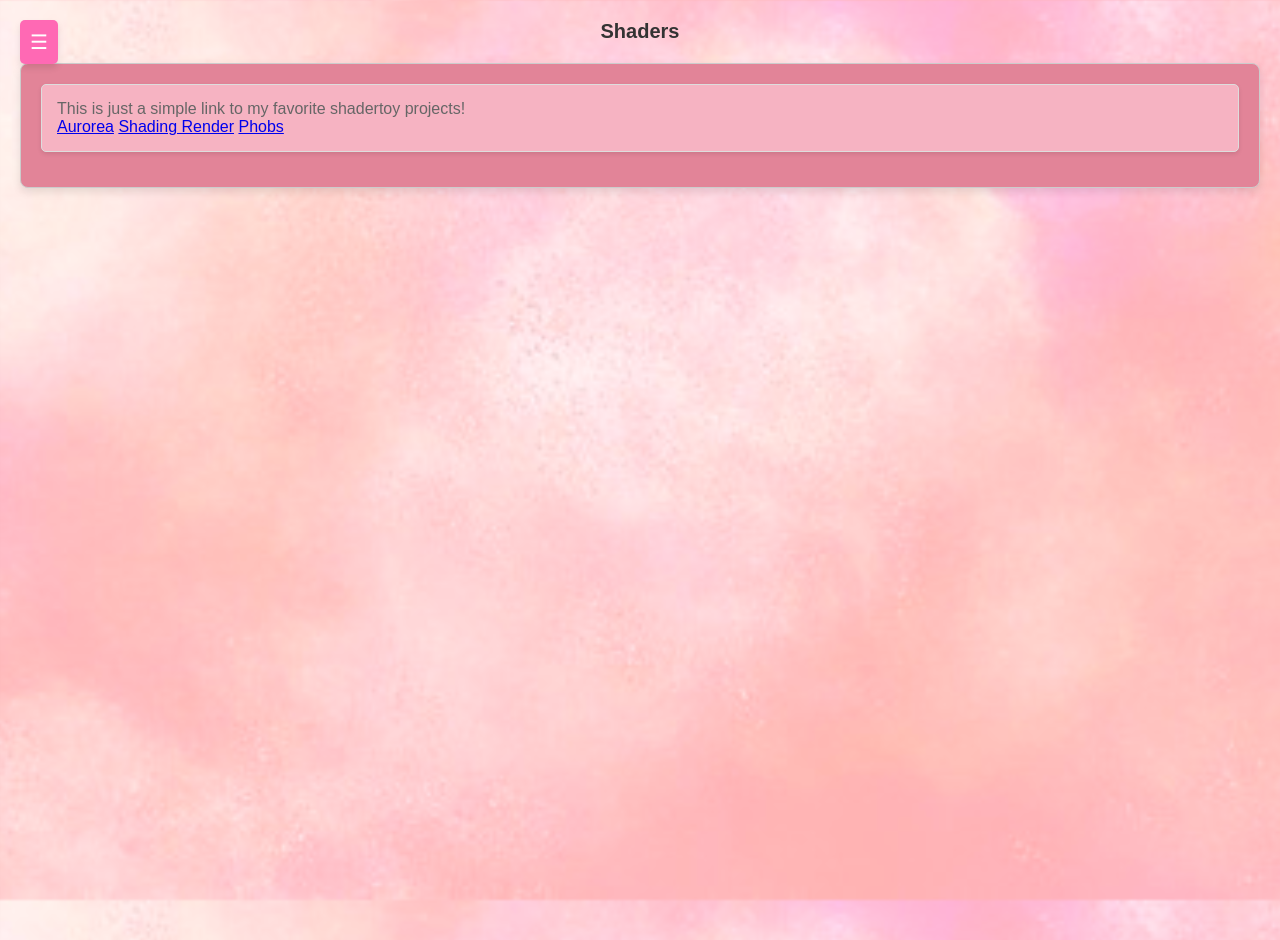
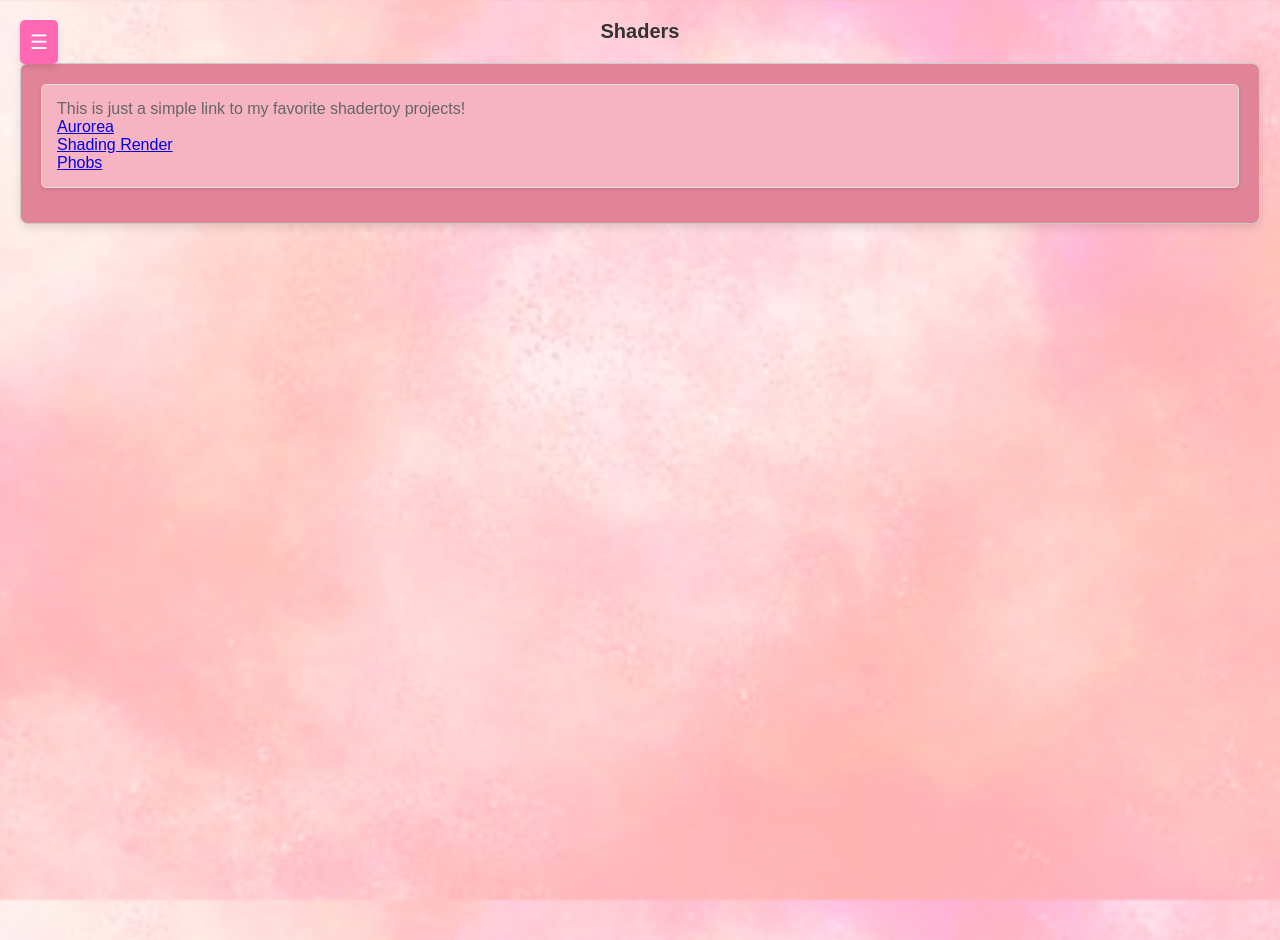
Before and after one commit to NocaToca/nocatoca.github.io, a Jekyll site: the page built from projects/shaders.md, in a window 1280 px wide. Built offline with Jekyll 4.4.1, drawn with Linux system fonts in a browser that asks for light colours.

```diff
--- a/projects/shaders.md
+++ b/projects/shaders.md
@@ -6,6 +6,6 @@ permalink: /projects/shaders/
 
 This is just a simple link to my favorite shadertoy projects! <br>
 
-[Aurorea](https://www.shadertoy.com/view/DdlGWs)
-[Shading Render](https://www.shadertoy.com/view/mdB3DD)
-[Phobs](https://www.shadertoy.com/view/7sySWt)
+[Aurorea](https://www.shadertoy.com/view/DdlGWs) <br>
+[Shading Render](https://www.shadertoy.com/view/mdB3DD) <br>
+[Phobs](https://www.shadertoy.com/view/7sySWt) <br>
```
Also changed, not shown: projects/calico.md (+4 -1 lines).
